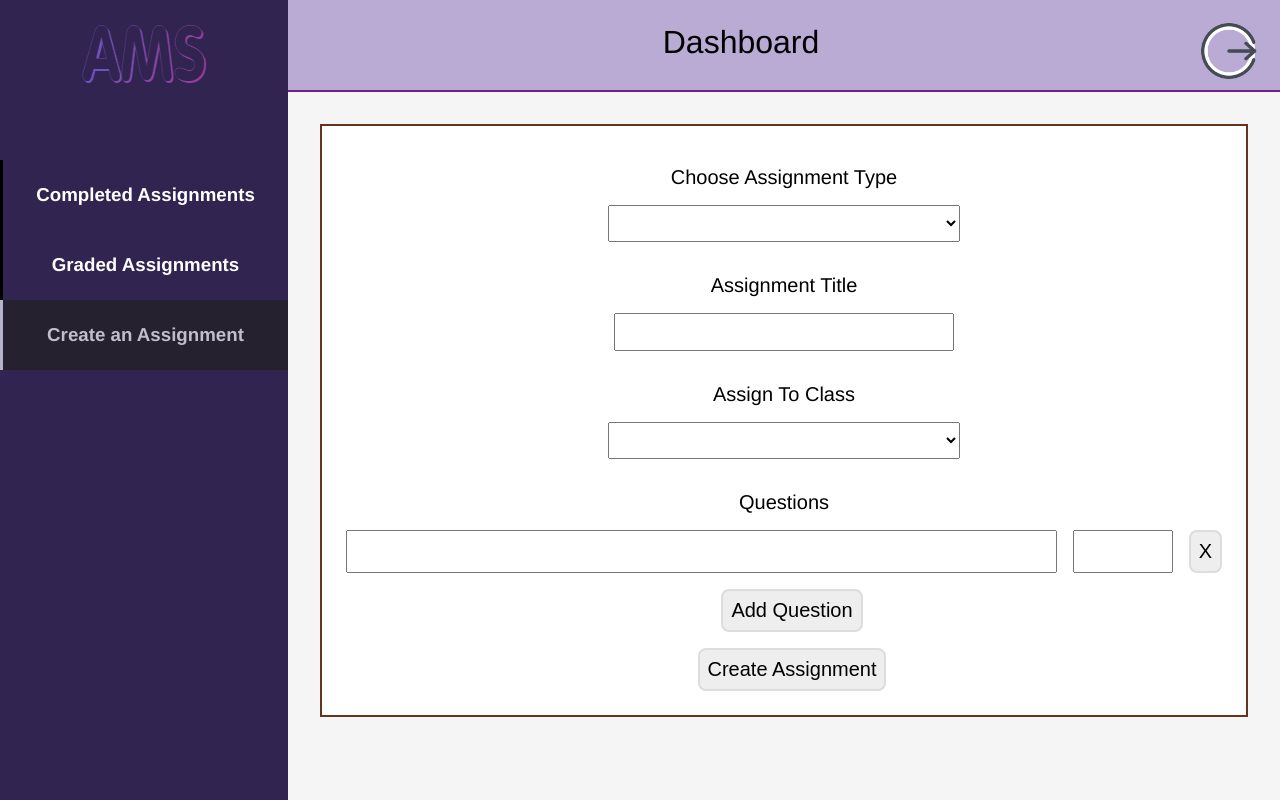
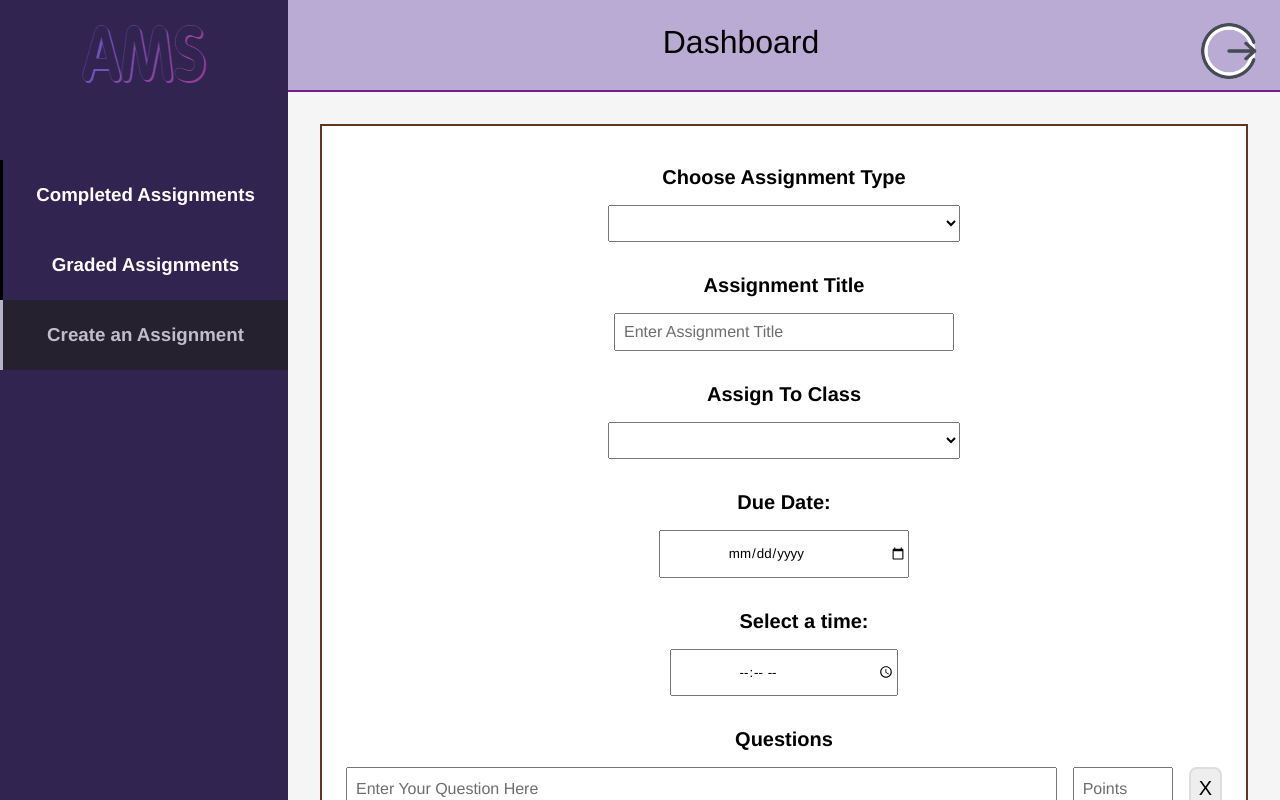
Before and after one commit to 2005Java-Nick/jose_anastasia_gautam_p2, an Angular app in the folder AngularAMS/: page /teacher-create-dashboard in a window 1280 px wide. Built offline with nearby package versions, Linux system fonts and the light colour scheme.

Commit message:
Sidebar options and due date in create assignment

```diff
--- a/AngularAMS/src/app/component/create-content/create-content.component.css
+++ b/AngularAMS/src/app/component/create-content/create-content.component.css
@@ -15,7 +15,13 @@
 label {
   font-size: 1.25rem;
   margin-top: 1rem;
+  font-weight: bold;
 }
+
+#time{
+  padding-left: 2em;
+}
+
 
 .form-element {
   display: flex;
@@ -62,3 +68,20 @@ button {
   margin-left: 1rem;
   cursor: pointer;
 }
+
+::placeholder { /* Chrome, Firefox, Opera, Safari 10.1+ */
+  color: rgb(109, 109, 109);
+  opacity: 1; /* Firefox */
+}
+
+select:required:invalid {
+  color: #666;
+}
+option[value=""][disabled] {
+  display: none;
+  color: gray;
+}
+
+
+::-webkit-datetime-edit { padding: 1em 5em 1em 5em};
+::-webkit-inner-spin-button { display: none; }
--- a/AngularAMS/src/app/component/create-content/create-content.component.html
+++ b/AngularAMS/src/app/component/create-content/create-content.component.html
@@ -6,6 +6,7 @@
       <div class="form-element">
         <select class="select" formControlName="assignmentType">
           <option [ngValue]="null" disabled>Choose Assignment Type</option>
+          <!-- <option value="" disabled selected hidden id="disabled">Choose Assignment Type</option> -->
           <option [ngValue]="'Homework'">Homework</option>
           <option [ngValue]="'Exam'">Exam</option>
           <option [ngValue]="'Project'">Project</option>
@@ -15,7 +16,7 @@
         <label>Assignment Title</label>
       </div>
       <div class="form-element">
-        <input type="text" class="text-input" formControlName="assignmentTitle">
+        <input type="text" placeholder="Enter Assignment Title" class="text-input" formControlName="assignmentTitle">
       </div>
       <div class="form-element">
         <label>Assign To Class</label>
@@ -23,17 +24,31 @@
       <div class="form-element">
         <select class="select" formControlName="assignToClass">
           <option [ngValue]="null" disabled>Choose Class</option>
+          <!-- <option value="" disabled selected>Choose Class</option> -->
           <option [ngValue]="'1-201'">1-201</option>
           <option [ngValue]="'2-201'">2-201</option>
           <option [ngValue]="'4-201'">4-201</option>
         </select>
       </div>
       <div class="form-element">
+      <label  for="dueDate">Due Date:</label>
+    </div>
+    <div class="form-element">
+      <input type="date" formControlName="dueDate" name="dueDate">
+    </div>
+    <div class="form-element">
+    <label for="time" id="time">Select a time:</label>
+    </div>
+    <div class="form-element">
+  <input type="time" formControlName="dueDate" name="time">
+  </div>
+
+      <div class="form-element">
         <label>Questions</label>
       </div>
       <div *ngFor="let i of questions" class="form-element">
-        <input type="text" class="question" formControlName="question{{i}}">
-        <input type="text" class="point" formControlName="point{{i}}">
+        <input type="text" placeholder="Enter Your Question Here" class="question" formControlName="question{{i}}">
+        <input type="text" placeholder="Points" class="point" formControlName="point{{i}}">
         <button (click)="removeQuestion(i)">X</button>
       </div>
       <div class="form-element">
--- a/AngularAMS/src/app/component/create-content/create-content.component.ts
+++ b/AngularAMS/src/app/component/create-content/create-content.component.ts
@@ -15,6 +15,8 @@ export class CreateContentComponent implements OnInit {
     assignmentTitle: [''],
     assignToClass: [''],
     assignToSchool: [''],
+    dueDate:[''],
+    dueTime:[''],
     question0: [''],
     point0: ['']
   });
--- a/AngularAMS/src/app/component/student-take-dashboard/student-take-dashboard.component.ts
+++ b/AngularAMS/src/app/component/student-take-dashboard/student-take-dashboard.component.ts
@@ -14,7 +14,7 @@ export class StudentTakeDashboardComponent implements OnInit {
   sidebarOptions;
 
   constructor(sidebarOptionsService:SidebarOptionsService) {
-    this.sidebarOptions = sidebarOptionsService.studentSideOptions("");
+    this.sidebarOptions = sidebarOptionsService.studentSideOptions('/student-dashboard');
   }
 
   ngOnInit(): void {
--- a/AngularAMS/src/app/component/student-view-completed/student-view-completed.component.ts
+++ b/AngularAMS/src/app/component/student-view-completed/student-view-completed.component.ts
@@ -34,7 +34,7 @@ export class StudentViewCompletedComponent implements OnInit {
  sidebarOptions;
 
  constructor(sidebarOptionsService:SidebarOptionsService) {
-   this.sidebarOptions = sidebarOptionsService.studentSideOptions("");
+   this.sidebarOptions = sidebarOptionsService.studentSideOptions("/student-completed-dashboard");
  }
 
   ngOnInit(): void {
--- a/AngularAMS/src/app/component/teacher-grade-completed/teacher-grade-completed.component.ts
+++ b/AngularAMS/src/app/component/teacher-grade-completed/teacher-grade-completed.component.ts
@@ -34,7 +34,7 @@ export class TeacherGradeCompletedComponent implements OnInit {
  sidebarOptions;
 
  constructor(sidebarOptionsService:SidebarOptionsService) {
-   this.sidebarOptions = sidebarOptionsService.studentSideOptions("");
+   this.sidebarOptions = sidebarOptionsService.studentSideOptions('/teacher-dashboard');
  }
 
   ngOnInit(): void {
--- a/AngularAMS/src/app/component/view-graded/view-graded.component.ts
+++ b/AngularAMS/src/app/component/view-graded/view-graded.component.ts
@@ -34,7 +34,8 @@ export class ViewGradedComponent implements OnInit {
  sidebarOptions;
 
  constructor(sidebarOptionsService:SidebarOptionsService) {
-   this.sidebarOptions = sidebarOptionsService.studentSideOptions("");
+   this.sidebarOptions = sidebarOptionsService.studentSideOptions("/student-graded-dashboard");
+   this.sidebarOptions = sidebarOptionsService.teacherSideOptions("/teacher-graded-dashboard");
  }
 
   ngOnInit(): void {
```
